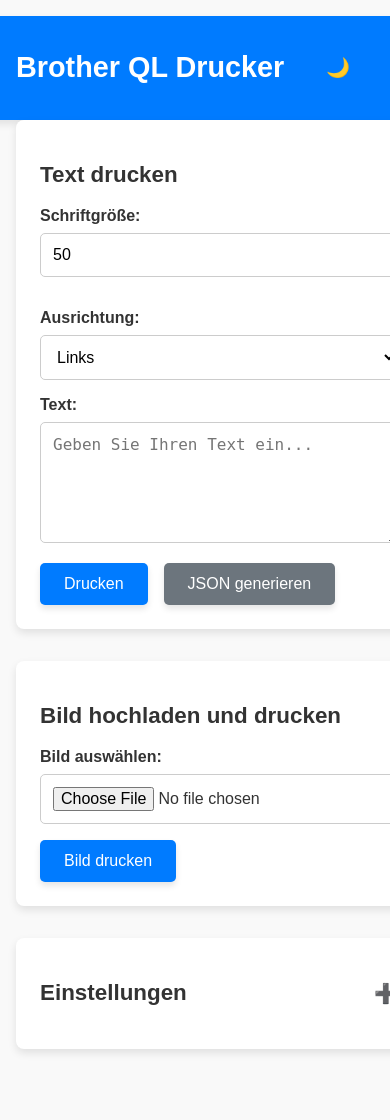
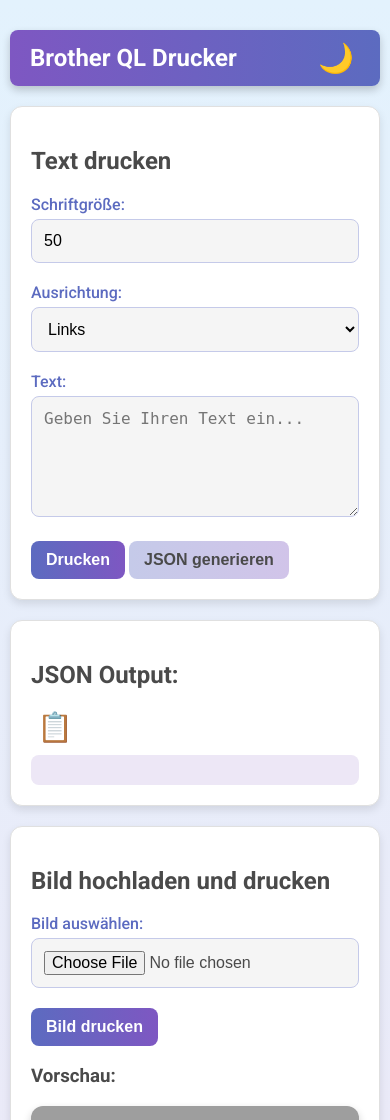
Before and after one commit to DL6ER/brother_ql_app, a Flask app: page / in a window 390 px wide; the page is wider, and only the part inside the window is pictured. Shown: the top 1120 px of that part. Before the commit the page ends 1053 px from the top of that part, so only its background shows below. Run offline with Flask 3, Linux system fonts and the light colour scheme; grey boxes are pictures that could not be loaded.

Commit message:
new Webui

```diff
--- a/static/scripts.js
+++ b/static/scripts.js
@@ -1,4 +1,5 @@
 document.addEventListener("DOMContentLoaded", () => {
+    // Elemente abrufen
     const darkModeToggle = document.getElementById("dark-mode-toggle");
     const settingsToggle = document.getElementById("settings-toggle");
     const settingsContent = document.getElementById("settings-content");
@@ -26,7 +27,7 @@
     // Dark Mode umschalten und speichern
     function toggleDarkMode() {
         const isDarkMode = document.body.classList.toggle("dark-mode");
-        localStorage.setItem("darkMode", isDarkMode);
+        localStorage.setItem("darkMode", isDarkMode ? "dark" : "light");
         darkModeToggle.textContent = isDarkMode ? "☀️" : "🌙";
     }
 
@@ -34,6 +35,9 @@
     async function loadSettings() {
         try {
             const response = await fetch("/settings");
+            if (!response.ok) {
+                throw new Error(`Fehler beim Laden der Einstellungen: ${response.status}`);
+            }
             const settings = await response.json();
 
             // Druckerkonfiguration
@@ -49,16 +53,25 @@
             document.getElementById("red").value = settings.red ? "true" : "false";
         } catch (error) {
             console.error("Fehler beim Laden der Einstellungen:", error);
+            alert("Einstellungen konnten nicht geladen werden.");
         }
     }
 
     // Einstellungen speichern
     async function saveSettings() {
+        const printerUri = document.getElementById("printer_uri").value.trim();
+        const printerModel = document.getElementById("printer_model").value.trim();
+
+        if (!printerUri || !printerModel) {
+            alert("Bitte füllen Sie alle erforderlichen Felder aus.");
+            return;
+        }
+
         const formData = new FormData();
 
         // Druckerkonfiguration
-        formData.append("printer_uri", document.getElementById("printer_uri").value);
-        formData.append("printer_model", document.getElementById("printer_model").value);
+        formData.append("printer_uri", printerUri);
+        formData.append("printer_model", printerModel);
         formData.append("label_size", document.getElementById("label_size").value);
 
         // Druckeinstellungen
@@ -73,6 +86,9 @@
                 method: "POST",
                 body: formData,
             });
+            if (!response.ok) {
+                throw new Error(`Fehler beim Speichern: ${response.status}`);
+            }
             const result = await response.json();
             alert(result.message || "Einstellungen gespeichert!");
         } catch (error) {
@@ -95,15 +111,17 @@
     async function printText(event) {
         event.preventDefault();
         const textArea = document.getElementById("text");
-        const text = textArea.value.replace(/\n/g, "<br>"); // Ersetzt Zeilenumbrüche durch <br>
-        const fontSize = document.getElementById("font_size").value;
-        const alignment = document.getElementById("alignment").value;
+        const text = textArea.value.trim();
+        if (!text) {
+            alert("Bitte geben Sie einen Text ein.");
+            return;
+        }
 
         const jsonData = {
-            text: text,
+            text: text.replace(/\n/g, "<br>"),
             settings: {
-                font_size: fontSize,
-                alignment: alignment,
+                font_size: document.getElementById("font_size").value,
+                alignment: document.getElementById("alignment").value,
                 rotate: document.getElementById("rotate").value,
                 threshold: document.getElementById("threshold").value,
                 dither: document.getElementById("dither").value === "true",
@@ -117,6 +135,9 @@
                 headers: { "Content-Type": "application/json" },
                 body: JSON.stringify(jsonData),
             });
+            if (!response.ok) {
+                throw new Error(`Fehler: ${response.status}`);
+            }
             const result = await response.json();
             alert(result.message || "Text wurde gedruckt!");
         } catch (error) {
@@ -128,10 +149,16 @@
     // JSON generieren und anzeigen
     function generateJson() {
         const textArea = document.getElementById("text");
-        const text = textArea.value.replace(/\n/g, "<br>"); // Zeilenumbrüche in <br> umwandeln
+        const text = textArea.value.trim();
+
+        if (!text) {
+            alert("Bitte geben Sie zuerst einen Text ein.");
+            resultSection.classList.add("hidden");
+            return;
+        }
 
         const jsonData = {
-            text: text,
+            text: text.replace(/\n/g, "<br>"),
             settings: {
                 printer_uri: document.getElementById("printer_uri").value,
                 printer_model: document.getElementById("printer_model").value,
@@ -154,7 +181,12 @@
 
     // JSON in die Zwischenablage kopieren
     function copyToClipboard() {
-        const jsonString = resultContainer.innerText;
+        const jsonString = resultContainer.innerText.trim();
+        if (!jsonString) {
+            alert("Es gibt keinen JSON-Output zum Kopieren.");
+            return;
+        }
+
         navigator.clipboard.writeText(jsonString)
             .then(() => alert("JSON wurde in die Zwischenablage kopiert!"))
             .catch((error) => alert("Fehler beim Kopieren in die Zwischenablage."));
@@ -176,13 +208,16 @@
     // Bild drucken
     imageForm.addEventListener("submit", async (e) => {
         e.preventDefault();
-        const formData = new FormData();
         const file = imageUpload.files[0];
         if (!file) {
             alert("Bitte wählen Sie ein Bild aus!");
+            imageUpload.style.borderColor = "red";
             return;
         }
 
+        imageUpload.style.borderColor = ""; // Reset border color
+
+        const formData = new FormData();
         formData.append("image", file);
         formData.append("rotate", document.getElementById("rotate").value);
 
@@ -191,6 +226,9 @@
                 method: "POST",
                 body: formData,
             });
+            if (!response.ok) {
+                throw new Error(`Fehler beim Drucken: ${response.status}`);
+            }
             const result = await response.json();
             alert(result.message || "Bild wurde gedruckt!");
         } catch (error) {
@@ -199,11 +237,15 @@
         }
     });
 
-    // Einstellungen ein- und ausklappen
+    // Einklappbare Einstellungen
     settingsToggle.addEventListener("click", () => {
-        const isHidden = settingsContent.classList.contains("hidden");
-        settingsContent.classList.toggle("hidden");
-        settingsToggle.textContent = isHidden ? "➕" : "➖";
+        if (settingsContent.style.maxHeight && settingsContent.style.maxHeight !== "0px") {
+            settingsContent.style.maxHeight = "0px";
+            settingsToggle.textContent = "➕";
+        } else {
+            settingsContent.style.maxHeight = `${settingsContent.scrollHeight}px`;
+            settingsToggle.textContent = "➖";
+        }
     });
 
     // Initial Dark Mode setzen
@@ -228,4 +270,10 @@
 
     // JSON in die Zwischenablage kopieren
     copyToClipboardButton.addEventListener("click", copyToClipboard);
+
+    // JSON-Ausgabe verstecken bei Formular-Reset
+    document.getElementById("text-form").addEventListener("reset", () => {
+        resultSection.classList.add("hidden");
+        resultContainer.innerText = "";
+    });
 });
--- a/static/styles.css
+++ b/static/styles.css
@@ -1,269 +1,216 @@
-/* Allgemein */
+/* Allgemeine Stile */
 body {
+    font-family: 'Roboto', sans-serif;
     margin: 0;
-    font-family: 'Arial', sans-serif;
-    background: #f9f9f9;
-    color: #333;
+    padding: 0;
+    background: linear-gradient(to bottom, #e3f2fd, #ede7f6); /* Blau-Violette Pastelltöne */
+    color: #4a4a4a;
+    transition: background 0.3s, color 0.3s;
 }
 
-h1, h2, legend {
-    font-weight: bold;
+.dark-mode {
+    background: linear-gradient(to bottom, #1c1c2d, #2a2a40);
+    color: #e0e0e0;
 }
 
-h1 {
-    font-size: 1.8rem;
+/* Container */
+.app-container {
+    max-width: 900px;
+    margin: 20px auto;
+    padding: 10px;
 }
 
-h2 {
-    font-size: 1.4rem;
+/* Header */
+.app-header {
+    display: flex;
+    justify-content: space-between;
+    align-items: center;
+    padding: 10px 20px;
+    background: linear-gradient(90deg, #7e57c2, #5c6bc0);
+    color: white;
+    border-radius: 8px;
+    box-shadow: 0 4px 8px rgba(0, 0, 0, 0.2);
 }
 
-.app-container {
-    display: flex;
-    flex-direction: column;
-    align-items: center;
-    padding: 2rem 1rem;
+.app-header h1 {
+    font-size: 1.5rem;
+    margin: 0;
+    font-weight: 700;
 }
 
 /* Karten */
 .card {
-    background: white;
-    border-radius: 8px;
-    padding: 1.5rem;
+    background: #ffffff;
+    border-radius: 12px;
     box-shadow: 0 4px 8px rgba(0, 0, 0, 0.1);
-    margin-bottom: 2rem;
-    width: 100%;
-    max-width: 600px;
+    margin: 20px 0;
+    padding: 20px;
+    border: 1px solid #e0e0e0;
+    transition: transform 0.2s, border-color 0.3s;
 }
 
-/* Header */
-.app-header {
-    background: #007BFF;
-    color: white;
-    width: 100%;
-    padding: 1rem 2rem;
-    display: flex;
-    justify-content: space-between;
-    align-items: center;
-    box-shadow: 0px 4px 8px rgba(0, 0, 0, 0.1);
+.card:hover {
+    transform: scale(1.02);
+    border-color: #c5cae9;
 }
 
-.header-actions {
-    display: flex;
-    gap: 1rem;
+.dark-mode .card {
+    background: #2b2b3b;
+    border: 1px solid #42426d;
+    box-shadow: none;
 }
 
-.icon-button {
-    background: none;
-    border: none;
-    color: white;
-    font-size: 1.5rem;
-    cursor: pointer;
+/* Formulare */
+.form-group {
+    margin-bottom: 20px;
 }
 
-/* Einklappbare Inhalte */
-.collapsible-header {
-    display: flex;
-    justify-content: space-between;
-    align-items: center;
-    cursor: pointer;
+label {
+    font-weight: 500;
+    margin-bottom: 5px;
+    display: block;
+    color: #5c6bc0;
 }
 
-.collapsible-header span {
-    font-size: 1.2rem;
-    color: #007BFF;
-    cursor: pointer;
+.dark-mode label {
+    color: #9fa8da;
 }
 
-.collapsible-content.hidden {
-    display: none;
+input, select, textarea {
+    width: 100%;
+    padding: 12px;
+    border: 1px solid #c5cae9;
+    border-radius: 8px;
+    background: #f5f5f5;
+    font-size: 1rem;
+    box-sizing: border-box;
+    transition: border-color 0.3s, background 0.3s;
 }
 
-/* Eingabefelder */
-label {
-    font-weight: bold;
-    margin-bottom: 0.5rem;
-    display: block;
-}
-
-input, textarea, select {
-    width: 100%;
-    max-width: 100%;
-    padding: 0.75rem;
-    border: 1px solid #ccc;
-    border-radius: 5px;
-    font-size: 1rem;
-    transition: border-color 0.3s, box-shadow 0.3s;
-    background: #fff;
-    box-sizing: border-box;
-}
-
-input:focus, textarea:focus, select:focus {
-    border-color: #007BFF;
-    box-shadow: 0 0 4px rgba(0, 123, 255, 0.5);
+input:focus, select:focus, textarea:focus {
     outline: none;
+    border-color: #5c6bc0;
+    background: #ffffff;
 }
 
 textarea {
     resize: vertical;
 }
 
-/* Formulare */
-.form-group {
-    margin-bottom: 1rem;
-}
-
-.form-row {
-    display: flex;
-    gap: 1rem;
-    flex-wrap: wrap;
-}
-
-.form-row .form-group {
-    flex: 1;
-    min-width: 150px;
+.dark-mode input, .dark-mode select, .dark-mode textarea {
+    background: #2a2a40;
+    color: #ffffff;
+    border-color: #42426d;
 }
 
 /* Buttons */
-button {
-    padding: 0.75rem 1.5rem;
+.primary-button, .secondary-button {
+    background: linear-gradient(to right, #5c6bc0, #7e57c2);
+    color: white;
     border: none;
-    border-radius: 5px;
+    padding: 10px 15px;
+    border-radius: 8px;
+    cursor: pointer;
     font-size: 1rem;
-    cursor: pointer;
+    font-weight: bold;
     transition: background 0.3s, transform 0.2s;
 }
 
-.primary-button {
-    background: #007BFF;
-    color: white;
-    box-shadow: 0 4px 6px rgba(0, 0, 0, 0.1);
-}
-
 .primary-button:hover {
-    background: #0056b3;
-    transform: translateY(-2px);
+    transform: scale(1.05);
+    background: linear-gradient(to right, #7986cb, #9575cd);
 }
 
 .secondary-button {
-    background: #6c757d;
-    color: white;
-    box-shadow: 0 4px 6px rgba(0, 0, 0, 0.1);
+    background: linear-gradient(to right, #c5cae9, #d1c4e9);
+    color: #4a4a4a;
 }
 
 .secondary-button:hover {
-    background: #5a6268;
-    transform: translateY(-2px);
+    transform: scale(1.05);
+    background: linear-gradient(to right, #dce0f3, #e0dfee);
 }
 
-.form-actions {
-    display: flex;
-    justify-content: flex-start;
-    gap: 1rem;
+.dark-mode .primary-button {
+    background: linear-gradient(to right, #5c6bc0, #7e57c2);
 }
 
-/* Dark Mode */
-body.dark-mode {
-    background: #121212;
+.dark-mode .secondary-button {
+    background: linear-gradient(to right, #3a3f5c, #4a4f7c);
     color: #ffffff;
 }
 
-body.dark-mode .card {
-    background: #1e1e1e;
-    box-shadow: 0 4px 8px rgba(0, 0, 0, 0.5);
-}
-
-body.dark-mode input,
-body.dark-mode textarea,
-body.dark-mode select {
-    background: #333333;
-    border: 1px solid #555555;
-    color: #ffffff;
-}
-
-body.dark-mode input:focus,
-body.dark-mode textarea:focus,
-body.dark-mode select:focus {
-    border-color: #007BFF;
-    box-shadow: 0 0 4px rgba(0, 123, 255, 0.5);
-}
-
-body.dark-mode .primary-button {
-    background: #0056b3;
-    box-shadow: 0 4px 6px rgba(0, 0, 0, 0.5);
-}
-
-body.dark-mode .secondary-button {
-    background: #444444;
-    box-shadow: 0 4px 6px rgba(0, 0, 0, 0.5);
-}
-
-/* Responsiv */
-@media (max-width: 768px) {
-    .form-row {
-        flex-direction: column;
-    }
-
-    .app-container {
-        padding: 1rem;
-    }
-}
-
-.hidden {
-    display: none;
-}
-
-.json-result {
-    margin-top: 1rem;
-    padding: 1rem;
-    background: #f9f9f9;
-    border: 1px solid #ccc;
-    border-radius: 5px;
-    font-family: monospace;
-    color: #333;
-    white-space: pre-wrap; /* Zeilenumbrüche im JSON sichtbar machen */
-}
-
-.json-result a {
-    color: #007bff;
-    text-decoration: underline;
-}
-
-.json-result a:hover {
-    color: #0056b3;
-    text-decoration: none;
-}
-
-
-.result-header {
+/* Einklappbare Einstellungen */
+.collapsible-header {
+    cursor: pointer;
+    font-weight: bold;
+    color: #5c6bc0;
     display: flex;
     justify-content: space-between;
     align-items: center;
 }
 
+.collapsible-header:hover {
+    color: #7986cb;
+}
+
+.collapsible-content {
+    overflow: hidden;
+    transition: max-height 0.3s ease-out;
+    max-height: 0; /* Standardmäßig versteckt */
+}
+
+.collapsible-content.open {
+    max-height: 1000px; /* Große genug, um alles anzuzeigen */
+    padding: 20px 0;
+    transition: max-height 0.5s ease-in-out;
+}
+
+.dark-mode .collapsible-header {
+    color: #9fa8da;
+}
+
+.dark-mode .collapsible-header:hover {
+    color: #c5cae9;
+}
+
+/* JSON Output */
+.json-result {
+    background: #ede7f6;
+    padding: 15px;
+    border-radius: 8px;
+    font-family: monospace;
+    white-space: pre-wrap;
+    color: #4a4a4a;
+    margin-top: 10px;
+}
+
+.dark-mode .json-result {
+    background: #1c1c2d;
+    color: #c5cae9;
+}
+
+/* Bildvorschau */
+.image-preview img {
+    max-width: 100%;
+    border-radius: 12px;
+    box-shadow: 0 4px 8px rgba(0, 0, 0, 0.2);
+}
+
+/* Icon Buttons */
 .icon-button {
-    background: none;
+    font-size: 1.8rem;
+    background: transparent;
     border: none;
-    font-size: 1.2rem;
     cursor: pointer;
-    color: #007BFF;
+    color: white;
+    transition: transform 0.3s;
 }
 
 .icon-button:hover {
-    color: #0056b3;
+    transform: scale(1.2);
 }
 
-.image-preview {
-    margin-top: 1rem;
-    padding: 1rem;
-    background: #f9f9f9;
-    border: 1px solid #ccc;
-    border-radius: 5px;
+.dark-mode .icon-button {
+    color: #e0e0e0;
 }
-
-.image-preview img {
-    max-width: 100%;
-    height: auto;
-    border: 1px solid #ccc;
-    border-radius: 5px;
-}
--- a/templates/index.html
+++ b/templates/index.html
@@ -5,15 +5,14 @@
     <meta name="viewport" content="width=device-width, initial-scale=1.0">
     <title>Brother QL Drucker Web-App</title>
     <link rel="stylesheet" href="/static/styles.css">
+    <link href="https://fonts.googleapis.com/css2?family=Roboto:wght@400;500;700&display=swap" rel="stylesheet">
 </head>
 <body>
     <div class="app-container">
         <!-- Header -->
         <header class="app-header">
             <h1>Brother QL Drucker</h1>
-            <div class="header-actions">
-                <button id="dark-mode-toggle" class="icon-button" aria-label="Dark Mode">🌙</button>
-            </div>
+            <button id="dark-mode-toggle" class="icon-button" aria-label="Dark Mode">🌙</button>
         </header>
 
         <!-- Main Content -->
```
Also changed, not shown: locales/de.json (added, +29 -0 lines), 1 other file.
